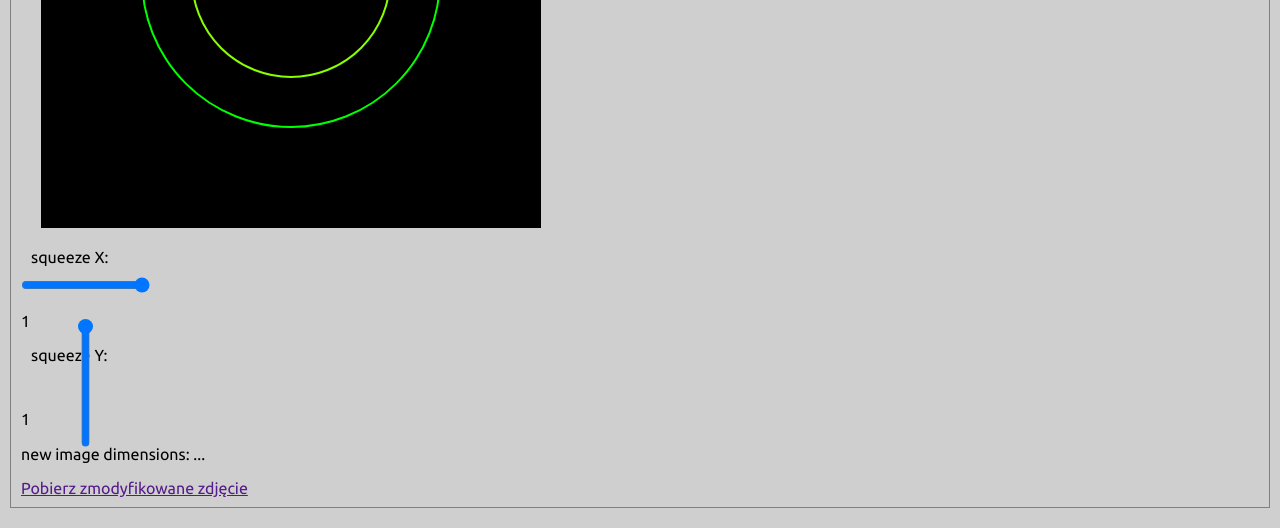
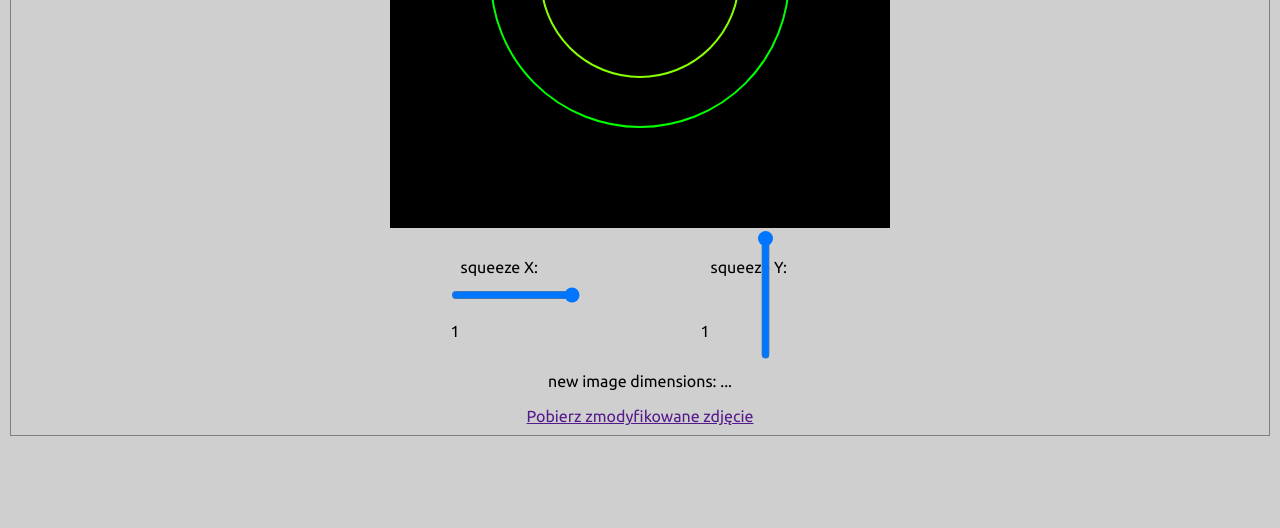
Before and after one commit to dorotapindur/image-squeezer, a website: page index.html in a window 1280 px wide. Shown: the part 450-978 px from the top of the page. After the commit the page ends 906 px from the top, so only its background shows below. Drawn offline with Linux system fonts and the light colour scheme.

Commit message:
align items with flex

```diff
--- a/index.html
+++ b/index.html
@@ -18,6 +18,7 @@
             <div class="img-box__mousefield"></div>
             <img id="output" width="500" />
         </div>
+        <div class="squeeze-wrapper">
             <div class="x-containter">
                 <label for="transform-x">squeeze X: </label>
                 <input id="transform-x" type="range" value="1" min="0" max="1" step="0.01" />
@@ -28,6 +29,7 @@
                 <input id="transform-y" type="range" value="1" min="0" max="1" step="0.01" />
                 <p  class="transform-y-value">1</p>
             </div>
+        </div>
         <p class="new-dimensions">new image dimensions: ...</p>
         <a id="download" download="myImage.jpg" href="">Pobierz zmodyfikowane zdjęcie</a>
         <div class="canvas-container">
--- a/scss/main.scss
+++ b/scss/main.scss
@@ -20,6 +20,9 @@ main {
     padding: 10px;
     margin: 10px 0;
     position: relative;
+    display: flex;
+    flex-flow: column;
+    align-items: center;
 }
 label {
     display: block;
@@ -93,6 +96,11 @@ button {
         z-index: 2;
     }
 }
+.squeeze-wrapper {
+    display: flex;
+    width: 500px;
+    justify-content: space-around;
+}
 .canvas-container {
     margin: 20px;
     display: none;
```
Also changed, not shown: css/main.css. Lines whose indentation alone changed are shown as unchanged.
